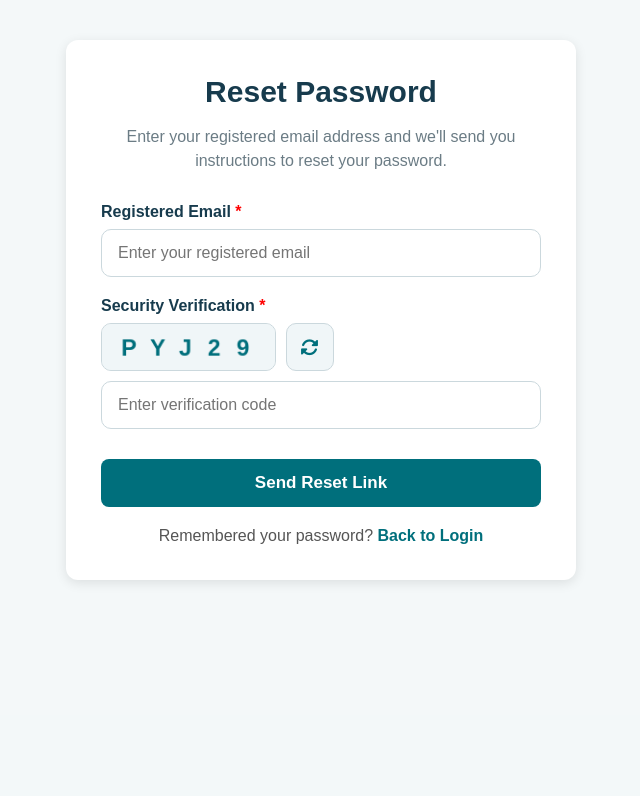
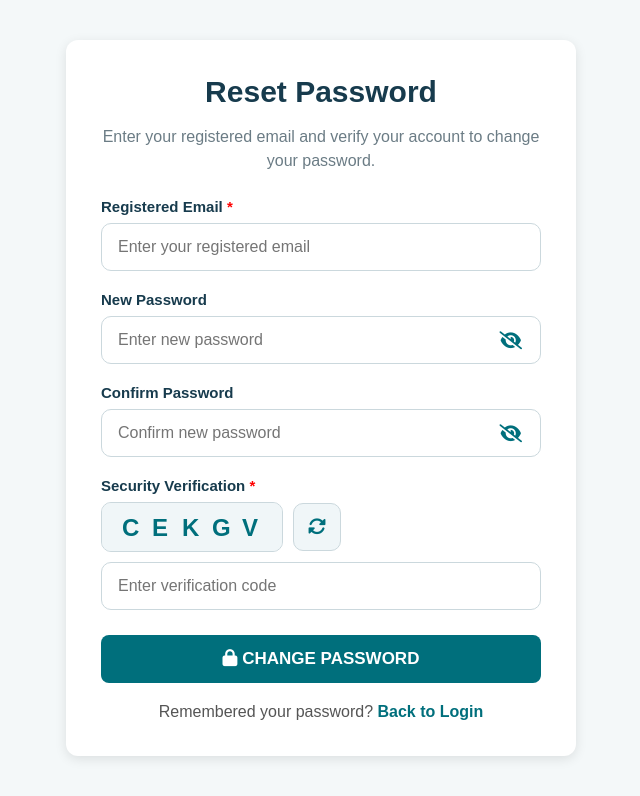
Before and after one commit to Mansiraut2006/MediTrack-, a Flask app: page /forgot-password in a window 1280 px wide. Shown: the part 85-881 px from the top of the page, without its empty margins (319-959 px from the left). Before the commit the page ends 668 px from the top, so only its background shows below. Run offline with Flask 3, Linux system fonts and the light colour scheme.

```diff
--- a/app.py
+++ b/app.py
@@ -5,8 +5,7 @@ import re
 import mysql.connector
 import os
 from dotenv import load_dotenv
-import secrets
-print(secrets.token_hex(32))
+
 load_dotenv()
 
 app = Flask(__name__)
@@ -22,12 +21,11 @@ bcrypt = Bcrypt(app)
 # =========================================================
 def get_db_connection():
     return mysql.connector.connect(
-        host=os.environ["DB_HOST"],
-        user=os.environ["DB_USER"],
-        password=os.environ["DB_PASSWORD"],
-        database=os.environ["DB_NAME"],
-        port=int(os.environ.get("DB_PORT", "3306")),
-        ssl_disabled=False
+        host=os.getenv("DB_HOST", "localhost"),
+        user=os.getenv("DB_USER", "root"),
+        password=os.getenv("DB_PASSWORD", "MediTrack@2026"),
+        database=os.getenv("DB_NAME", "meditrack"),
+        port=int(os.getenv("DB_PORT", "3306"))
     )
 
 # =========================================================
@@ -41,9 +39,13 @@ def home():
 # =========================================================
 # LOGIN
 # =========================================================
+
+# =========================================================
+# LOGIN
+# =========================================================
 @app.route("/login", methods=["GET", "POST"])
 def login():
-    # Show login page
+
     if request.method == "GET":
         return render_template("login.html")
 
@@ -66,7 +68,7 @@ def login():
         connection = get_db_connection()
         cursor = connection.cursor(dictionary=True)
 
-        # Find user by email
+
         cursor.execute("""
             SELECT id, name, email, password, role
             FROM users
@@ -75,14 +77,27 @@ def login():
 
         user = cursor.fetchone()
 
-        # Account not registered
+        # Check whether the account exists
         if user is None:
             return render_template(
                 "login.html",
                 error="Account not registered. Please register first."
             )
+        # Check password
+        if not check_password_hash(user["password"], password):
+            return render_template(
+        "login.html",
+        error="Incorrect email or password."
+    )
 
-        # Check password using werkzeug / generate_password_hash check
+# Check selected account type
+        if account_type == "admin" and user["role"] != "admin":
+            return render_template(
+        "login.html",
+        error="You are not registered as an administrator."
+    )
+
+        # Check password
         if not check_password_hash(user["password"], password):
             return render_template(
                 "login.html",
@@ -95,6 +110,7 @@ def login():
                 "login.html",
                 error="You are not registered as an administrator."
             )
+
         elif account_type == "user" and user["role"] != "user":
             return render_template(
                 "login.html",
@@ -113,29 +129,106 @@ def login():
         else:
             return redirect(url_for("user_dashboard"))
 
-    except Exception as e:
-        # Log error in production
-        return render_template("login.html", error="An error occurred during login. Please try again.")
+    except Exception:
+        app.logger.exception("Login failed")
+        return render_template(
+            "login.html",
+            error="Unable to log in right now. Please try again."
+        )
 
     finally:
-        # Safe cleanup check to prevent UnboundLocalError
-        if cursor:
+        if cursor is not None:
             cursor.close()
-        if connection:
+
+        if connection is not None:
             connection.close()
-# Make sure this appears ONLY ONCE in your app.py file:
 
-@app.route('/forgot-password', methods=['GET', 'POST'])
+
+
+@app.route("/forgot-password", methods=["GET", "POST"])
 def forgot_password():
-    if request.method == 'POST':
-        email = request.form.get('email', '').strip().lower()
-        # Handle password reset logic here
-        return render_template('forgot_password.html', success="Reset instructions sent to your email.")
 
-    return render_template('forgot_password.html')
-@app.route('/forgot-password', methods=['GET', 'POST'])
-def reset_pass():
-    return render_template('forgot_password.html')
+    if request.method == "POST":
+
+        email = request.form.get("email", "").strip().lower()
+        new_password = request.form.get("new_password", "")
+        confirm_password = request.form.get("confirm_password", "")
+
+        if not email or not new_password or not confirm_password:
+            return render_template(
+                "forgot_password.html",
+                error="Please fill in all fields."
+            )
+
+        if new_password != confirm_password:
+            return render_template(
+                "forgot_password.html",
+                error="New password and confirm password do not match."
+            )
+
+        if len(new_password) < 8:
+            return render_template(
+                "forgot_password.html",
+                error="Password must contain at least 8 characters."
+            )
+
+        connection = None
+        cursor = None
+
+        try:
+            connection = get_db_connection()
+            cursor = connection.cursor()
+
+            # Check registered email
+            cursor.execute(
+                "SELECT id FROM users WHERE email = %s",
+                (email,)
+            )
+
+            user = cursor.fetchone()
+
+            if user is None:
+                return render_template(
+                    "forgot_password.html",
+                    error="Email address is not registered."
+                )
+
+            # Hash new password
+            hashed_password = generate_password_hash(new_password)
+
+            # Update password in MySQL
+            cursor.execute(
+                "UPDATE users SET password = %s WHERE email = %s",
+                (hashed_password, email)
+            )
+
+            connection.commit()
+
+            return render_template(
+                "login.html",
+                success="Password updated successfully! Please login."
+            )
+
+        except Exception:
+            app.logger.exception("Password reset failed")
+
+            if connection is not None:
+                connection.rollback()
+
+            return render_template(
+                "forgot_password.html",
+                error="Unable to reset password. Please try again."
+            )
+
+        finally:
+            if cursor is not None:
+                cursor.close()
+
+            if connection is not None:
+                connection.close()
+
+    return render_template("forgot_password.html")
+
 # =========================================================
 # REGISTER
 # =========================================================
@@ -799,6 +892,23 @@ def profile():
 # RUN FLASK APPLICATION
 # =========================================================
 if __name__ == "__main__":
+    try:
+        connection = get_db_connection()
+        cursor = connection.cursor()
+
+        cursor.execute("SELECT DATABASE()")
+        print("Connected database:", cursor.fetchone()[0])
+
+        cursor.execute("SELECT COUNT(*) FROM users")
+        print("Registered users:", cursor.fetchone()[0])
+
+        cursor.close()
+        connection.close()
+
+        print("MySQL connection successful!")
+
+    except Exception as e:
+        print("MySQL connection failed:", e)
 
     app.run(
         host="127.0.0.1",
--- a/requirements.txt
+++ b/requirements.txt
@@ -1,6 +1,6 @@
-
 Flask
 Werkzeug
+Flask-Bcrypt
 mysql-connector-python
 python-dotenv
 gunicorn
--- a/templates/forgot_password.html
+++ b/templates/forgot_password.html
@@ -1,3 +1,4 @@
+
 <!DOCTYPE html>
 <html lang="en">
 
@@ -6,11 +7,8 @@
     <meta name="viewport" content="width=device-width, initial-scale=1.0">
     <title>MediTrack - Forgot Password</title>
 
-    <!-- Font Awesome for Icons -->
-    <link
-        rel="stylesheet"
-        href="https://cdnjs.cloudflare.com/ajax/libs/font-awesome/6.4.0/css/all.min.css"
-    >
+    <link rel="stylesheet"
+          href="https://cdnjs.cloudflare.com/ajax/libs/font-awesome/6.4.0/css/all.min.css">
 
     <style>
         * {
@@ -24,7 +22,7 @@
             color: #173b4d;
         }
 
-        /* HEADER */
+
         .header {
             background: #006f7c;
             color: white;
@@ -52,7 +50,7 @@
             font-size: 16px;
         }
 
-        /* CONTAINER & BOX */
+
         .container {
             width: 100%;
             max-width: 550px;
@@ -67,7 +65,7 @@
             box-shadow: 0 3px 12px rgba(0, 0, 0, 0.10);
         }
 
-        .forgot-box h2 {
+        h2 {
             text-align: center;
             margin-top: 0;
             margin-bottom: 8px;
@@ -78,11 +76,11 @@
         .subtitle {
             text-align: center;
             color: #6b7c85;
-            margin-bottom: 30px;
+            margin-bottom: 25px;
             line-height: 1.5;
         }
 
-        /* FORM */
+
         .form-group {
             margin-bottom: 20px;
         }
@@ -91,7 +89,7 @@
             display: block;
             font-weight: bold;
             margin-bottom: 8px;
-            font-size: 16px;
+            font-size: 15px;
         }
 
         .required {
@@ -113,7 +111,7 @@
             box-shadow: 0 0 0 2px rgba(0, 123, 138, 0.10);
         }
 
-        /* CAPTCHA SECTION */
+
         .captcha-wrapper {
             display: flex;
             align-items: center;
@@ -125,7 +123,7 @@
             border: 1px solid #cbd8dd;
             border-radius: 10px;
             background: #f0f6f8;
-            height: 48px;
+            max-width: 100%;
         }
 
         .refresh-btn {
@@ -137,16 +135,8 @@
             cursor: pointer;
             color: #006f7c;
             font-size: 18px;
-            display: flex;
-            align-items: center;
-            justify-content: center;
         }
 
-        .refresh-btn:hover {
-            background: #e1edf0;
-        }
-
-        /* MESSAGES */
         .error-message {
             background: #ffe7e7;
             color: #c62828;
@@ -156,6 +146,7 @@
             margin-bottom: 20px;
             text-align: center;
         }
+
 
         .success-message {
             background: #e7f7ed;
@@ -167,7 +158,7 @@
             text-align: center;
         }
 
-        /* BUTTON */
+
         .submit-btn {
             width: 100%;
             padding: 14px;
@@ -178,14 +169,14 @@
             font-size: 17px;
             font-weight: bold;
             cursor: pointer;
-            margin-top: 10px;
+            margin-top: 5px;
         }
 
         .submit-btn:hover {
             background: #005864;
         }
 
-        /* LINKS */
+
         .back-link {
             text-align: center;
             margin-top: 20px;
@@ -197,12 +188,28 @@
             font-weight: bold;
             text-decoration: none;
         }
-
-        .back-link a:hover {
-            text-decoration: underline;
+        .password-wrapper {
+    position: relative;
 }
 
-        /* MOBILE */
+.password-wrapper input {
+    padding-right: 45px;
+}
+
+.toggle-password {
+    position: absolute;
+    right: 14px;
+    top: 50%;
+    transform: translateY(-50%);
+    border: none;
+    background: transparent;
+    color: #006f7c;
+    cursor: pointer;
+    font-size: 18px;
+    padding: 5px;
+}
+
+
         @media (max-width: 600px) {
             .header {
                 padding: 15px 20px;
@@ -221,114 +228,173 @@
 
 <body>
 
-    <!-- HEADER -->
+
     <header class="header">
         <img
             src="{{ url_for('static', filename='images/meditrack_logo.png') }}"
             alt="MediTrack Logo"
             class="logo"
         >
+
         <div class="brand">
             <h1>MediTrack</h1>
             <p>Track Medicines. Improve Care.</p>
         </div>
     </header>
 
-    <!-- FORGOT PASSWORD BOX -->
+
     <div class="container">
         <div class="forgot-box">
+
             <h2>Reset Password</h2>
-            <p class="subtitle">Enter your registered email address and we'll send you instructions to reset your password.</p>
 
-            <!-- SERVER MESSAGES -->
+            <p class="subtitle">
+                Enter your registered email and verify your account
+                to change your password.
+            </p>
+
             {% if error %}
-                <div class="error-message">
+                <div class="error-message" role="alert">
                     {{ error }}
                 </div>
             {% endif %}
 
             {% if success %}
-                <div class="success-message">
+                <div class="success-message" role="status">
                     {{ success }}
                 </div>
             {% endif %}
 
-            <!-- CLIENT ERROR MESSAGE -->
-            <div id="clientError" class="error-message" style="display: none;"></div>
+            <div
+                id="clientError"
+                class="error-message"
+                style="display:none;"
+                role="alert"
+            ></div>
 
             <form
                 action="{{ url_for('forgot_password') }}"
                 method="POST"
                 id="forgotForm"
             >
-                <!-- EMAIL -->
+
                 <div class="form-group">
                     <label for="email">
                         Registered Email <span class="required">*</span>
                     </label>
+
                     <input
                         type="email"
                         id="email"
                         name="email"
                         placeholder="Enter your registered email"
+                        autocomplete="email"
                         required
                     >
                 </div>
 
-                <!-- CAPTCHA -->
+                <!-- New Password -->
+<div class="form-group">
+    <label for="new_password">New Password</label>
+
+    <div class="password-wrapper">
+        <input
+            type="password"
+            id="new_password"
+            name="new_password"
+            placeholder="Enter new password"
+            minlength="8"
+            required
+        >
+
+        <i
+            class="fas fa-eye-slash toggle-password"
+            onclick="togglePassword('new_password', this)"
+        ></i>
+    </div>
+</div>
+<!-- Confirm Password -->
+<div class="form-group">
+    <label for="confirm_password">Confirm Password</label>
+
+    <div class="password-wrapper">
+        <input
+            type="password"
+            id="confirm_password"
+            name="confirm_password"
+            placeholder="Confirm new password"
+            minlength="8"
+            required
+        >
+
+        <i
+            class="fas fa-eye-slash toggle-password"
+            onclick="togglePassword('confirm_password', this)"
+        ></i>
+    </div>
+</div>
        <div class="form-group">
                     <label for="captchaInput">
                         Security Verification <span class="required">*</span>
                     </label>
+
                     <div class="captcha-wrapper">
-                        <canvas id="captchaCanvas" width="180" height="48"></canvas>
+                        <canvas
+                            id="captchaCanvas"
+                            width="180"
+                            height="48"
+                        ></canvas>
+
                         <button
                             type="button"
                             class="refresh-btn"
-                            onclick="genCaptcha()"
+                            id="refreshCaptcha"
                             title="Refresh CAPTCHA"
+                            aria-label="Refresh CAPTCHA"
                         >
                             <i class="fas fa-sync-alt"></i>
                         </button>
                     </div>
+
                     <input
                         type="text"
                         id="captchaInput"
+                        name="captchaInput"
                         placeholder="Enter verification code"
+                        autocomplete="off"
                         required
-                        autocomplete="off"
                     >
                 </div>
 
-                <!-- SUBMIT BUTTON -->
-                <button
-                    type="submit"
-                    class="submit-btn"
-                >
-                    Send Reset Link
+                <button type="submit" class="submit-btn">
+                    <i class="fas fa-lock"></i>
+                    CHANGE PASSWORD
+                    <a href="{{ url_for('login') }}"></a>
+
                 </button>
+
             </form>
 
-            <!-- BACK TO LOGIN -->
+
             <div class="back-link">
                 Remembered your password?
                 <a href="{{ url_for('login') }}">Back to Login</a>
             </div>
+
         </div>
     </div>
 
-    <!-- JAVASCRIPT -->
+
     <script>
         let captcha = "";
 
-        // CAPTCHA Generator
+
         function genCaptcha() {
             captcha = "";
-            let chars = "ABCDEFGHJKLMNPQRSTUVWXYZ23456789";
-            let canvas = document.getElementById("captchaCanvas");
 
-            if (!canvas) return;
-            let ctx = canvas.getContext("2d");
+            const chars = "ABCDEFGHJKLMNPQRSTUVWXYZ23456789";
+            const canvas = document.getElementById("captchaCanvas");
+            const ctx = canvas.getContext("2d");
 
             ctx.clearRect(0, 0, canvas.width, canvas.height);
             ctx.fillStyle = "#f0f6f8";
@@ -338,34 +404,74 @@
             ctx.fillStyle = "#006f7c";
 
             for (let i = 0; i < 5; i++) {
-                let ch = chars[Math.floor(Math.random() * chars.length)];
+                const ch = chars[
+                    Math.floor(Math.random() * chars.length)
+                ];
+
                 captcha += ch;
                 ctx.fillText(ch, 20 + i * 30, 33);
             }
         }
 
-        window.addEventListener("DOMContentLoaded", genCaptcha);
+        document.addEventListener("DOMContentLoaded", function () {
+            genCaptcha();
 
-        // Display Inline Error Box
-        function showError(msg) {
-            let errBox = document.getElementById("clientError");
-            errBox.style.display = "block";
-            errBox.innerHTML = '<i class="fas fa-exclamation-circle"></i> ' + msg;
-            window.scrollTo({ top: errBox.offsetTop - 20, behavior: 'smooth' });
-        }
+            document.getElementById("refreshCaptcha")
+                .addEventListener("click", function () {
+                    genCaptcha();
+                    document.getElementById("captchaInput").value = "";
+                });
 
-        // Form Submit Validation
-        document.getElementById("forgotForm").addEventListener("submit", function(event) {
-            const userCaptcha = document.getElementById("captchaInput").value.trim();
+            const form = document.getElementById("forgotForm");
+            const errorBox = document.getElementById("clientError");
 
-            if (userCaptcha.toUpperCase() !== captcha.toUpperCase()) {
+            form.addEventListener("submit", function (event) {
+                const enteredCaptcha = document
+                    .getElementById("captchaInput")
+                    .value.trim()
+                    .toUpperCase();
+
+                const password = document.getElementById("new_password").value;
+                const confirmPassword =
+                    document.getElementById("confirm_password").value;
+
+                errorBox.style.display = "none";
+
+                if (enteredCaptcha !== captcha) {
                     event.preventDefault();
-                showError("Incorrect Security Verification Code. Please try again.");
+                    errorBox.textContent =
+                        "Incorrect CAPTCHA. Please try again.";
+                    errorBox.style.display = "block";
                     genCaptcha();
                     document.getElementById("captchaInput").value = "";
                     return;
                 }
+
+                if (password !== confirmPassword) {
+                    event.preventDefault();
+                    errorBox.textContent = "Passwords do not match.";
+                    errorBox.style.display = "block";
+                    return;
+                }
             });
+
+
+        });
+        function togglePassword(fieldId, icon) {
+        const field = document.getElementById(fieldId);
+
+    if (!field) return;
+
+    if (field.type === "password") {
+        field.type = "text";
+        icon.classList.remove("fa-eye-slash");
+        icon.classList.add("fa-eye");
+    } else {
+        field.type = "password";
+        icon.classList.remove("fa-eye");
+        icon.classList.add("fa-eye-slash");
+    }
+}
     </script>
 
 </body>
--- a/templates/register.html
+++ b/templates/register.html
@@ -385,6 +385,7 @@
                     <input
                         type="text"
                         id="captchaInput"
+                        name="captchaInput"
                         placeholder="Enter verification code"
                         required
                         autocomplete="off"
```
Also changed, not shown: templates/login.html (+22 -0 lines), templates/profile.html (+2 -14 lines), 1 other file. Lines whose indentation alone changed are shown as unchanged.
